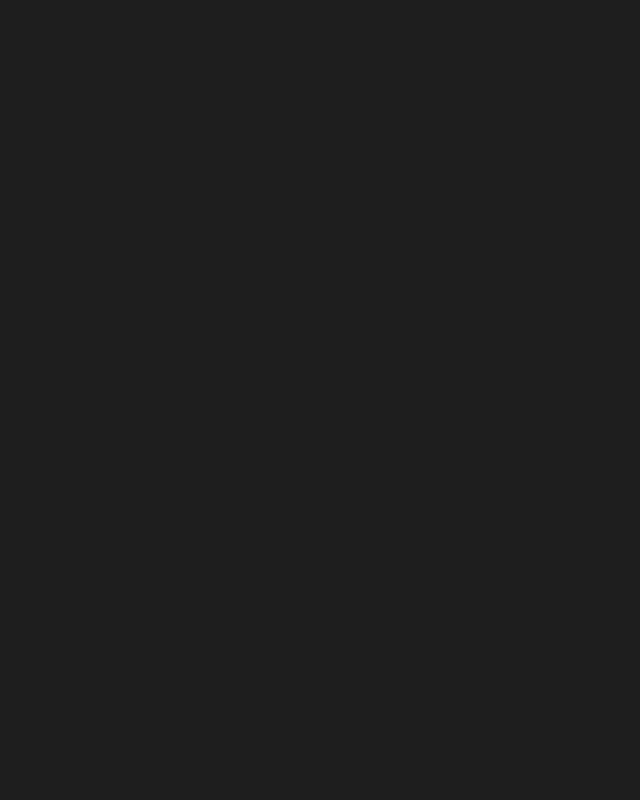
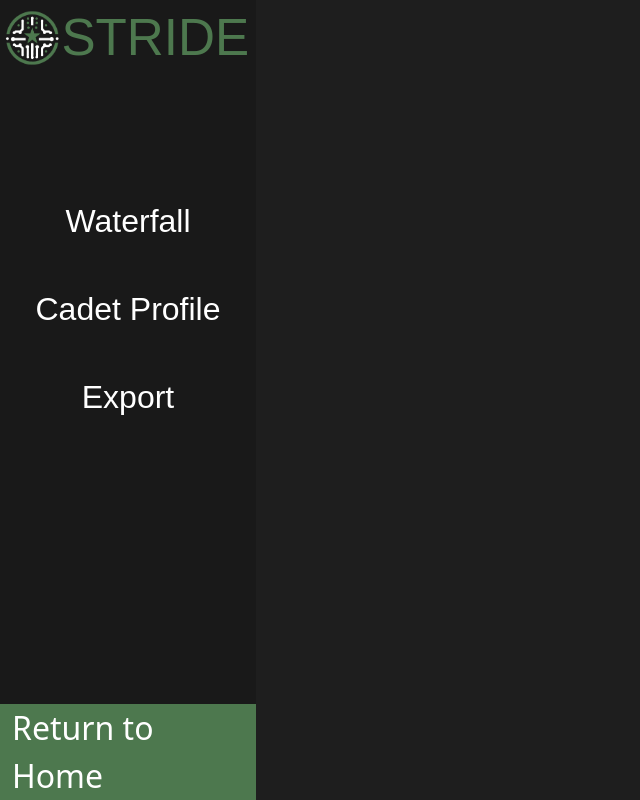
Before and after one commit to Abishanka/STRIDE, a Vue app in the folder electron/frontend/: page /waterfall in a window 1280 px wide. Shown: the whole page, without its empty margins (0-640 px from the left). Built offline with nearby package versions, Linux system fonts and the light colour scheme.

Commit message:
Completed Sidebar

```diff
--- a/electron/frontend/src/assets/styles/WaterFallView.css
+++ b/electron/frontend/src/assets/styles/WaterFallView.css
@@ -0,0 +1,12 @@
+body {
+    background-color: #1E1E1E;
+    margin: 0
+}
+
+.main-container {
+    width: 100vw;
+    height: 100vh;
+    margin: 0 auto;
+    padding: 0;
+    display: flex;
+  }
--- a/electron/frontend/src/assets/styles/sidebar.css
+++ b/electron/frontend/src/assets/styles/sidebar.css
@@ -0,0 +1,58 @@
+.sidebar {
+    height: 100%;
+    width: 20vw;
+    background-color: #191919;
+    padding: 0;
+}
+
+.sidebar .logo, .sidebar .headername {
+    display: inline-block;
+  }
+
+.sidebar .logo img {
+    width: 4.5vw;
+    margin-left: 0.3vw;
+  }
+
+.sidebar .headername {
+    font-size: 4vw;
+    font-family: sans-serif;
+    font-weight: lighter;
+    color: #4D784E;
+  }
+
+  .sidebar .sidebar-menu {
+    margin-top: 15vh;
+  }
+
+  .sidebar .sidebar-options {
+    margin-top: 5vh;
+  }
+
+  .sidebar .options {
+    color: white;
+    font-family: sans-serif;
+    font-size: 2.5vw;
+    font-weight: lighter;
+    display: flex;
+    align-items: center;
+    justify-content: center;
+  }
+
+  .sidebar .options:hover {
+    background-color: #6EA171;
+    cursor: pointer;
+  }
+
+  .homebutton {
+    color: white;
+    background-color: #4D784E;
+    font-size: 2.5vw;
+    width: 20vw;
+    margin: 0;
+  }
+
+  .homebutton:hover {
+    background-color: #6EA171;
+    cursor: pointer;
+  }
--- a/electron/frontend/src/components/WaterFallView.vue
+++ b/electron/frontend/src/components/WaterFallView.vue
@@ -1,15 +1,42 @@
 <template>
-    <div>
+    <div class="main-container">
+        <div class="sidebar container" style="margin-left: 0; margin-right: 0;">
+            <div class="d-flex align-items-center">
+                <div class="logo">
+                <img src="../assets/images/logo.png" alt="Logo">
+                </div>
+                <div class="headername">STRIDE</div>
+            </div>
 
+            <div class="container text-center sidebar-menu">
+                <div class="row sidebar-options" v-for="option in sidebaroptions" :key="option" @click="optionClick(option)">
+                    <div class="col options">{{option}}</div>
+                </div>
+            </div>
+
+            <div class="container mt-auto position-absolute bottom-0 homebutton">
+                Return to Home
+            </div>
+
+        </div>
+        <div>
+
+        </div>
     </div>
 </template>
 
 <script>
 export default {
-    name: 'WaterFallView'
+    name: 'WaterFallView',
+    data() {
+    return {
+      sidebaroptions: ['Waterfall', 'Cadet Profile', 'Export'],
+    }
+  },
 }
 
 import '../assets/styles/WaterFallView.css';
+import '../assets/styles/Sidebar.css';
 </script>
 
 <style scoped>
```
